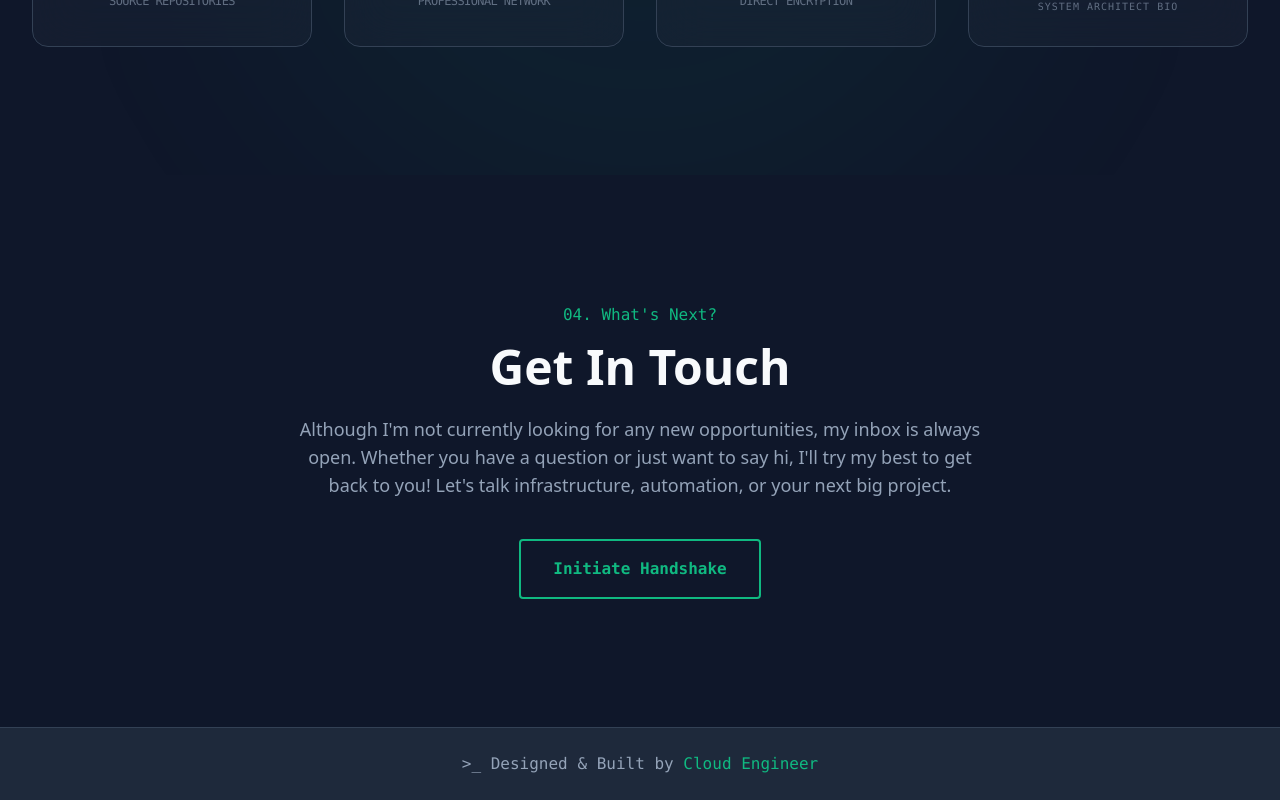
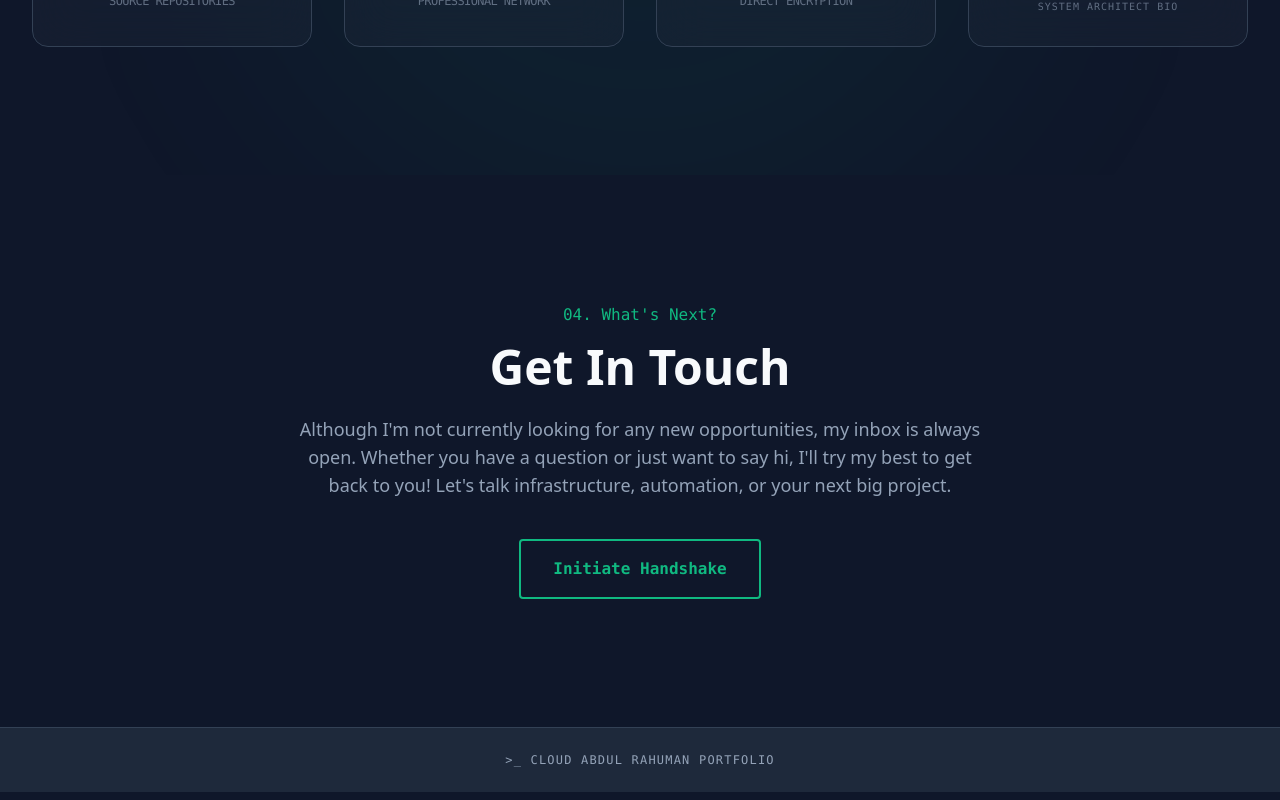
Before and after one commit to AbdulRahumankm/Cloud_AbdulRahuman, a React (Vite) app: page / in a window 1280 px wide. Shown: the part 8767-9567 px from the top of the page. Built offline with nearby package versions, Linux system fonts and the light colour scheme.

Commit message:
Update website branding and identity: Title, SEO, and Custom Favicon

```diff
--- a/index.html
+++ b/index.html
@@ -2,9 +2,11 @@
 <html lang="en">
   <head>
     <meta charset="UTF-8" />
-    <link rel="icon" type="image/svg+xml" href="/vite.svg" />
+    <link rel="icon" type="image/svg+xml" href="/favicon.svg" />
     <meta name="viewport" content="width=device-width, initial-scale=1.0" />
-    <title>rahuman</title>
+    <meta name="description" content="Cloud, DevOps and Data Platform Engineer portfolio showcasing infrastructure, automation pipelines, CI/CD workflows and monitoring systems." />
+    <meta name="application-name" content="Cloud Abdul Rahuman Portfolio" />
+    <title>Abdul Rahuman | Cloud DevOps Data Platform Engineer</title>
   </head>
   <body>
     <div id="root"></div>
--- a/src/layouts/Footer.jsx
+++ b/src/layouts/Footer.jsx
@@ -3,8 +3,8 @@ import React from 'react';
 const Footer = () => {
   return (
     <footer className="py-6 bg-devops-card border-t border-devops-border text-center">
-      <p className="text-devops-textMuted font-mono">
-        &gt;_ Designed & Built by <span className="text-devops-primary">Cloud Engineer</span>
+      <p className="text-devops-textMuted font-mono text-xs uppercase tracking-widest">
+        &gt;_ Cloud Abdul Rahuman Portfolio
       </p>
     </footer>
   );
```
Also changed, not shown: public/favicon.svg (added).
